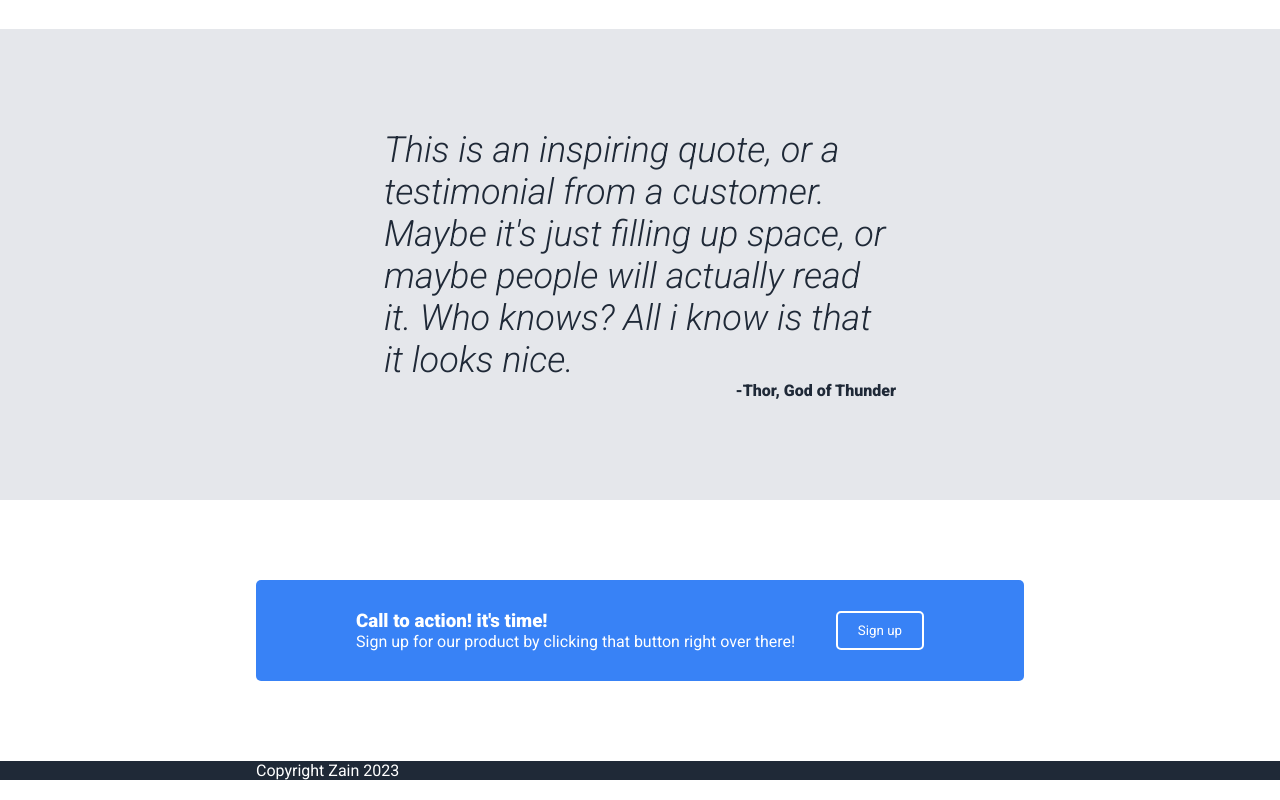
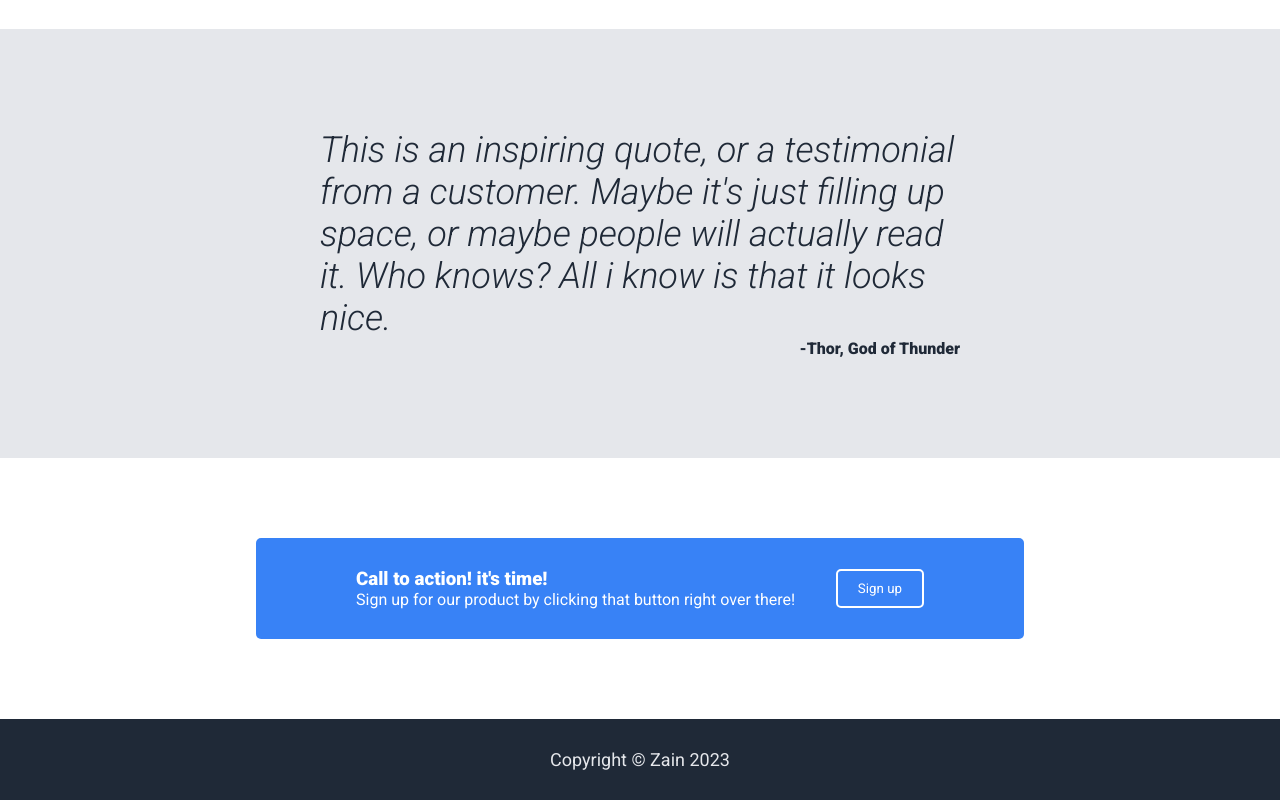
Before and after one commit to YoursTrulyZain/landing-page, a plain HTML site: page index.html in a window 1280 px wide. Shown: the part 985-1785 px from the top of the page. Drawn offline with Linux system fonts and the light colour scheme.

Commit message:
Add styles to footer

```diff
--- a/index.html
+++ b/index.html
@@ -18,9 +18,9 @@
                     <p class="header-logo-text">Z</p>
                 </div>
                 <ul>
-                    <li><a class="hero-secondary-text">header link one</a></li>
-                    <li><a class="hero-secondary-text">header link two</a></li>
-                    <li><a class="hero-secondary-text">header link three</a></li>
+                    <li><a class="hero-secondary-text" href="#">header link one</a></li>
+                    <li><a class="hero-secondary-text" href="#">header link two</a></li>
+                    <li><a class="hero-secondary-text" href="#">header link three</a></li>
                 </ul>
             </div>
             <div class="header info">
@@ -87,7 +87,7 @@
     <div class="head-foot background">
         <div class="width">
             <div class="footer">
-                <p>Copyright Zain 2023</p>
+                <p class="hero-secondary-text">Copyright © Zain 2023</p>
             </div>
         </div>
     </div>
--- a/styles.css
+++ b/styles.css
@@ -67,7 +67,7 @@ h2 {
 }
 
 .quote-width {
-    width: 40%;
+    width: 50%;
 }
 
 .background {
@@ -187,3 +187,10 @@ h2 {
 .body.button {
     border: 2px solid white;
 }
+
+.footer {
+    padding: 30px 0px;
+    display: flex;
+    justify-content: center;
+    align-items: center;
+}
```
